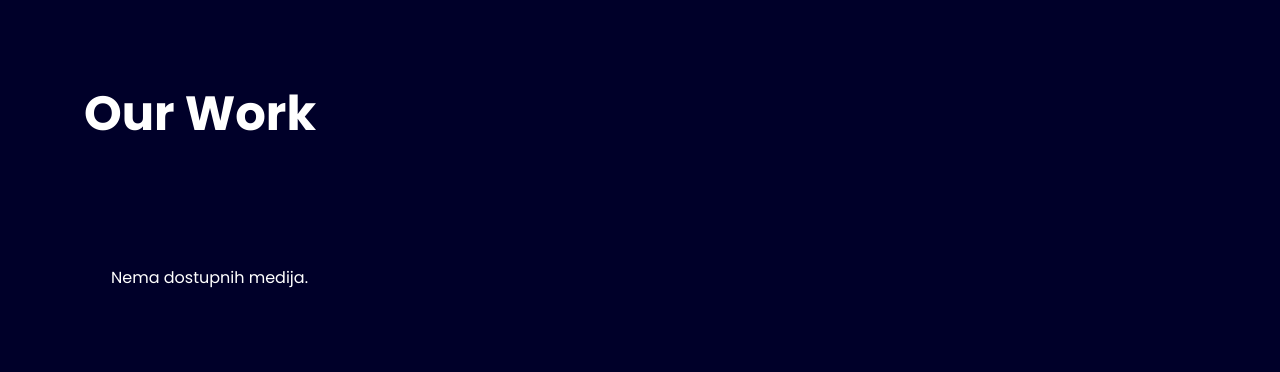
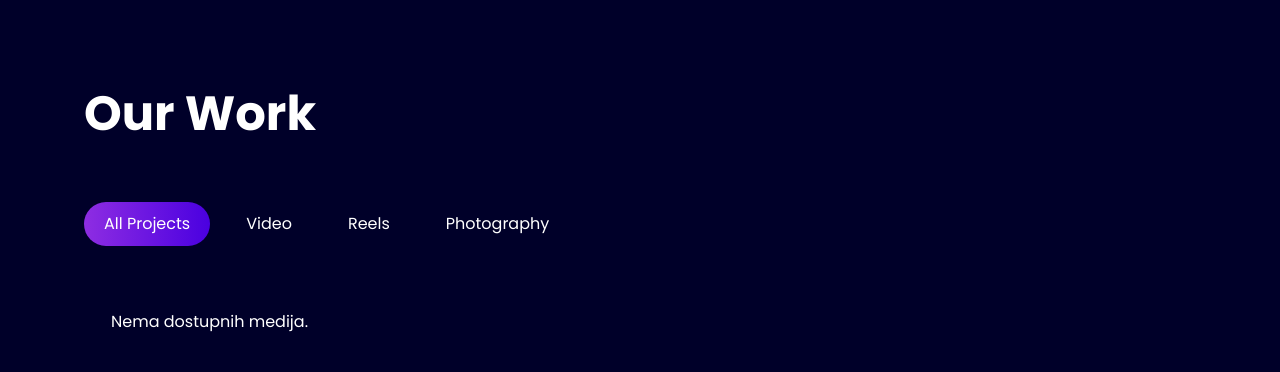
Before and after one commit to andric-dusica/neon_digital, a website built with Vite: page our-work/index.html in a window 1280 px wide. Shown: the part 110-482 px from the top of the page. Built offline with nearby package versions, Linux system fonts and the light colour scheme; some packages are replaced by stand-ins of ours; no server answers; the database is empty; a script that the page names is missing.

Commit message:
small UI fix

```diff
--- a/our-work/index.html
+++ b/our-work/index.html
@@ -74,7 +74,7 @@
                     </div>
 
                     <!-- Desktop filters (ostaje isto) -->
-                    <div class="hidden lg:flex gap-4">
+                    <div class="hidden lg:!flex gap-4">
                         <button class="filter-btn active" data-category="all">All Projects</button>
                         <button class="filter-btn" data-category="video">Video</button>
                         <button class="filter-btn" data-category="reels">Reels</button>
```
